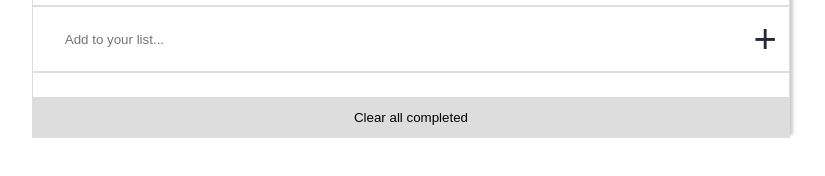
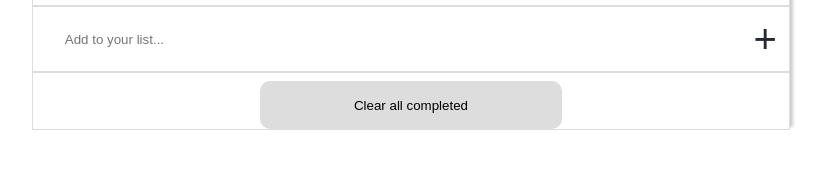
Before and after one commit to Innocent259/Todo-List, a website built with webpack: page src/index.html in a window 1280 px wide. Shown: the part 138-314 px from the top of the page, without its empty margins (229-1054 px from the left). Built offline with nearby package versions, Linux system fonts and the light colour scheme.

Commit message:
Edit clear  utton

```diff
--- a/src/style.css
+++ b/src/style.css
@@ -80,10 +80,13 @@
 }
 
 #clear-btn {
-  height: 2.5rem;
+  height: 3rem;
+  width: 40%;
   border: none;
   margin-top: 1rem;
   background-color: #ddd;
+  margin: auto;
+  border-radius: 10px;
 }
 
 .line-1 {
```
